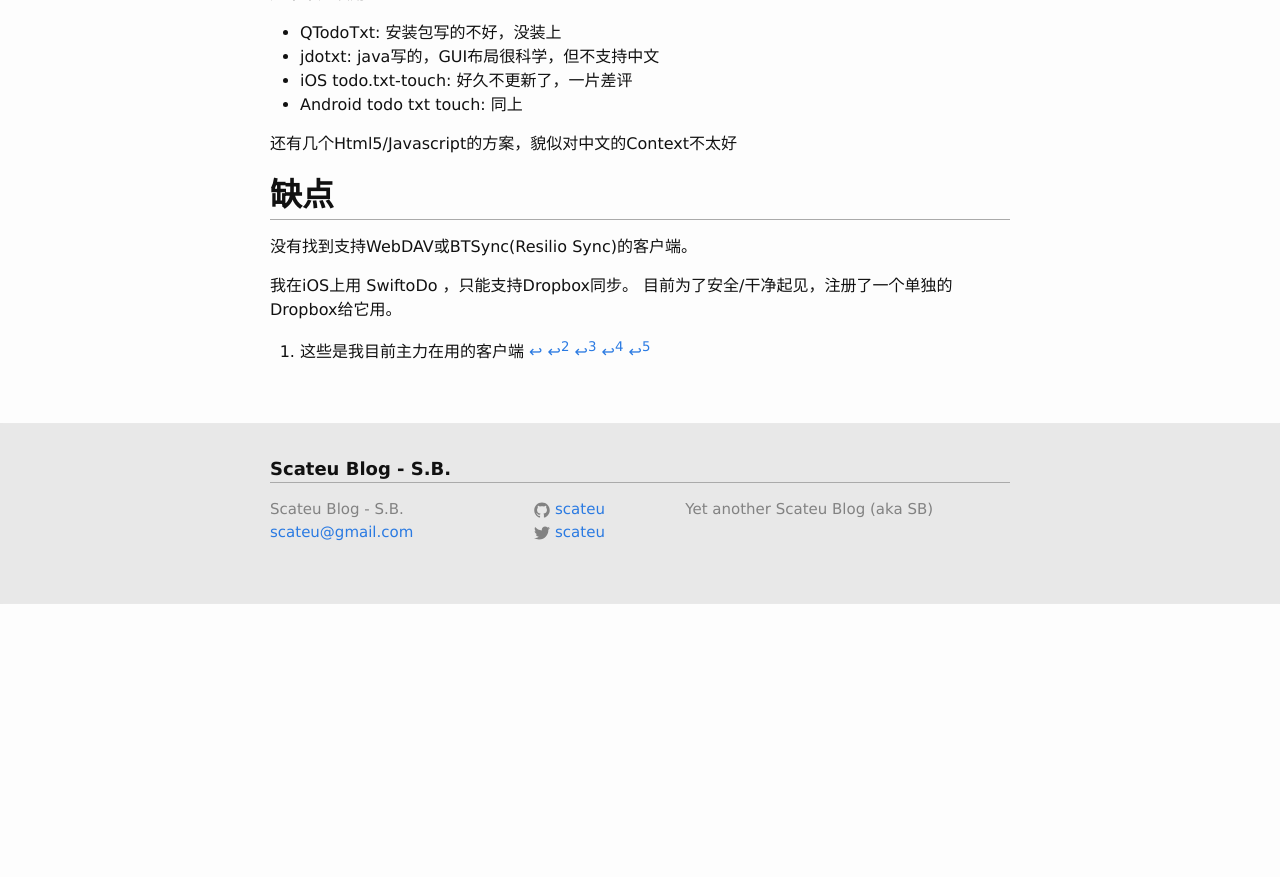
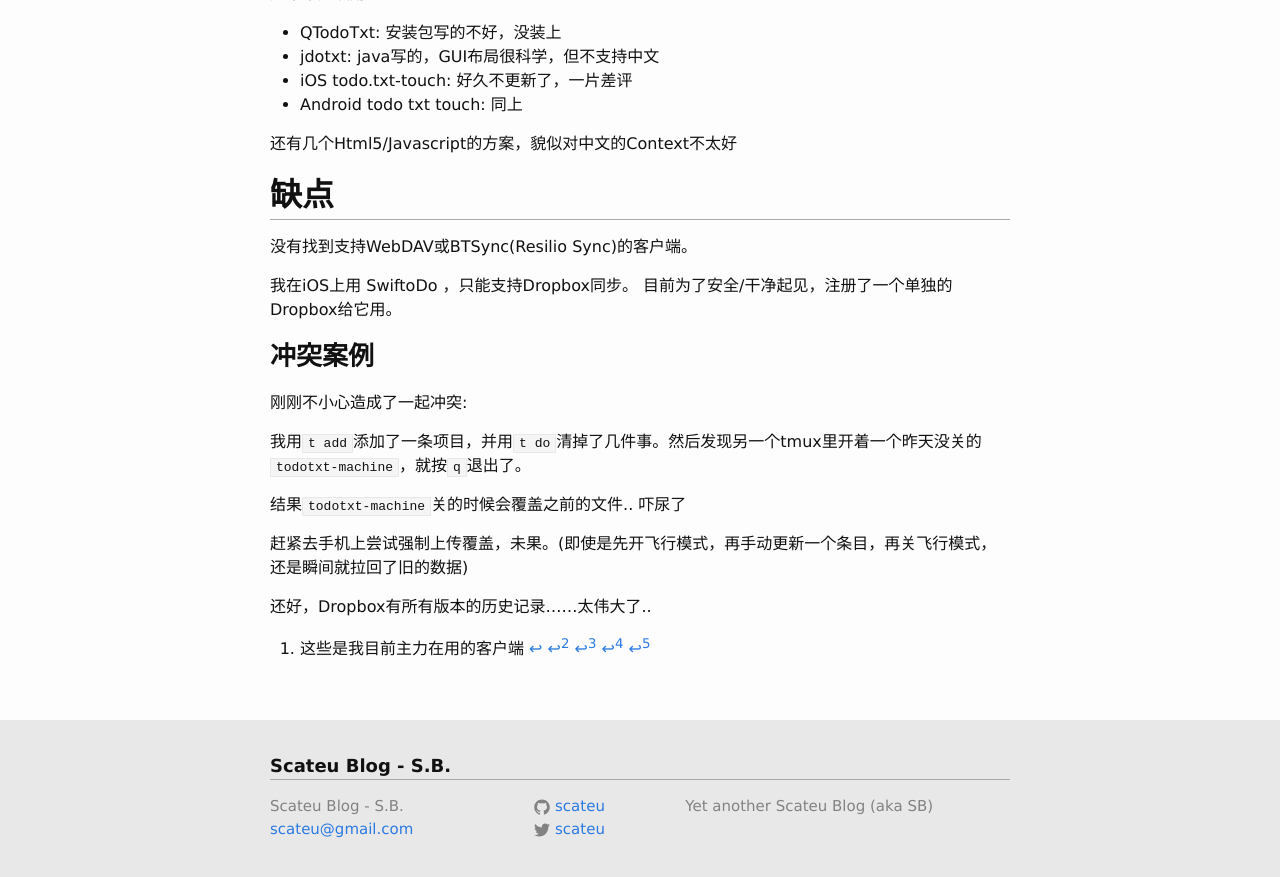
Before and after one commit to scateu/scateu.github.io, a Jekyll site: the page built from _posts/2017-01-11-todo-txt.md, in a window 1280 px wide and 900 px high, scrolled down 2615 px. Shown: the top 877 px of the window. Built offline with Jekyll 4.4.1, drawn with Linux system fonts in a browser that asks for light colours; nearby versions of some CDN libraries; comment, search, counter and statistics services are not loaded; before the commit the page ends 3218 px from its top, so only the background shows below that.

Commit message:
Thu Jan 12 11:20:45 HKT 2017

```diff
--- a/_posts/2017-01-11-todo-txt.md
+++ b/_posts/2017-01-11-todo-txt.md
@@ -121,3 +121,15 @@
 没有找到支持WebDAV或BTSync(Resilio Sync)的客户端。
 
 我在iOS上用 SwiftoDo ，只能支持Dropbox同步。 目前为了安全/干净起见，注册了一个单独的Dropbox给它用。
+
+### 冲突案例
+
+刚刚不小心造成了一起冲突:
+
+我用`t add`添加了一条项目，并用`t do`清掉了几件事。然后发现另一个tmux里开着一个昨天没关的`todotxt-machine`，就按`q`退出了。
+
+结果`todotxt-machine`关的时候会覆盖之前的文件.. 吓尿了
+
+赶紧去手机上尝试强制上传覆盖，未果。(即使是先开飞行模式，再手动更新一个条目，再关飞行模式，还是瞬间就拉回了旧的数据)
+
+还好，Dropbox有所有版本的历史记录......太伟大了..
```
